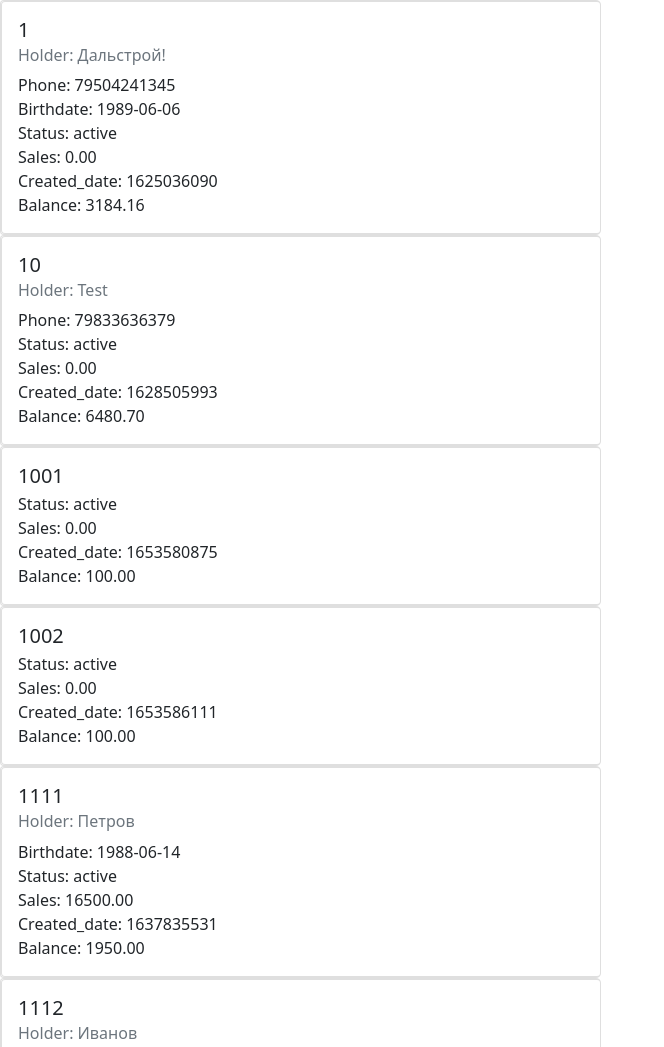
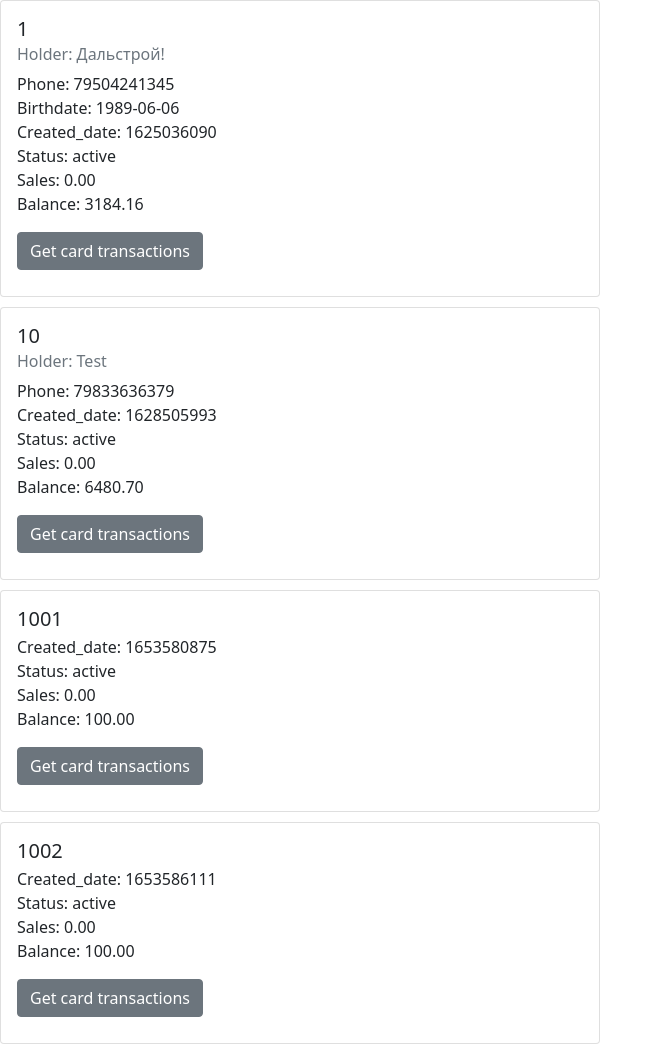
Before and after one commit to dudina-ma/BonusCards, a React app: page / in a window 1280 px wide. Shown: the top 1047 px of the page, without its empty margins (0-664 px from the left). Built offline with nearby package versions, Linux system fonts and the light colour scheme.

Commit message:
Improve BonusCard

```diff
--- a/components/BonusCard/BonusCard.js
+++ b/components/BonusCard/BonusCard.js
@@ -1,6 +1,6 @@
-import React from "react";
+import React, { useState } from "react";
 import './BonusCard.less';
-import { Card, CardBody, CardTitle, CardSubtitle, CardText, Button } from 'reactstrap';
+import { Card, CardBody, CardTitle, CardSubtitle, CardText, Button, Form, FormGroup, Label, Input } from 'reactstrap';
 
 export default function BonusCard() {
 	const cards = [
@@ -242,7 +242,7 @@ export default function BonusCard() {
 
 	const cardDivs = cards.map((card) => {
 		return (
-			<div key={card.number} className="card">
+			<div key={card.number} className="bonus-card">
 				<Card>
 					<CardBody>
 						<CardTitle tag="h5">
@@ -255,18 +255,22 @@ export default function BonusCard() {
 							{card.holder ? "Holder: " + card.holder : ""}
 						</CardSubtitle>
 						<CardText>
-							<p className="card-field">{card.phone ? "Phone: " + card.phone : ""}</p>
-							<p className="card-field">{card.email ? "Email: " + card.email : ""}</p>
-							<p className="card-field">{card.birthdate ? "Birthdate: " + card.birthdate : ""}</p>
-							<p className="card-field">{card.status ? "Status: " + card.status : ""}</p>
-							<p className="card-field">{card.sales ? "Sales: " + card.sales : ""}</p>
-							<p className="card-field">{card.created_date ? "Created_date: " + card.created_date : ""}</p>
-							<p className="card-field">{card.balance ? "Balance: " + card.balance : ""}</p>
+							<div className="card-field">{card.email ? "Email: " + card.email : ""}</div>
+							<div className="card-field">{card.phone ? "Phone: " + card.phone : ""}</div>
+							<div className="card-field">{card.birthdate ? "Birthdate: " + card.birthdate : ""}</div>
+							<div className="card-field">{card.created_date ? "Created_date: " + card.created_date : ""}</div>
+							<div className="card-field">{card.status ? "Status: " + card.status : ""}</div>
+							<div className="card-field">{card.sales ? "Sales: " + card.sales : ""}</div>
+							<div className="card-field">{card.balance ? "Balance: " + card.balance : ""}</div>
 						</CardText>
+						<Button tag="a" href="/ggg" className="get-transactions-btn">
+							Get card transactions
+						</Button>
 					</CardBody>
 				</Card>
 			</div>
-		)}
+		)
+	}
 	);
 
 	return cardDivs;
--- a/components/BonusCard/BonusCard.less
+++ b/components/BonusCard/BonusCard.less
@@ -1,7 +1,12 @@
-.card {
+.bonus-card {
 	width: 600px;
+	margin-bottom: 10px;
 }
 
 .card-field {
 	margin: 0;
 }
+
+.get-transactions-btn {
+	margin-bottom: 10px;
+}
```
Lines whose indentation alone changed are shown as unchanged.
